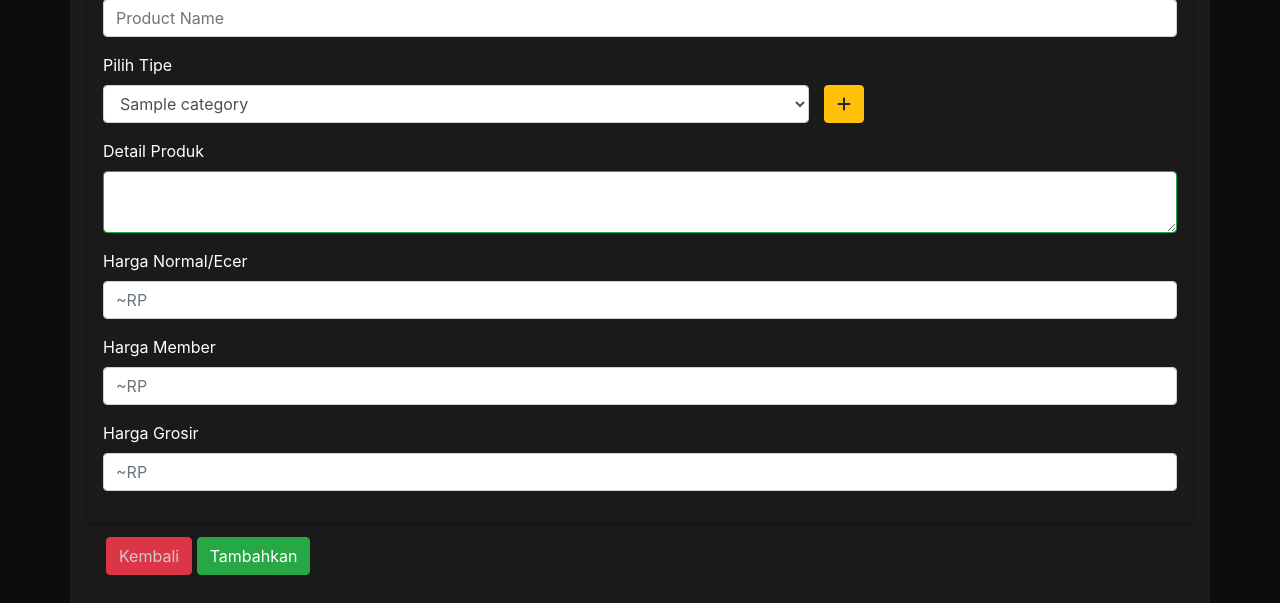
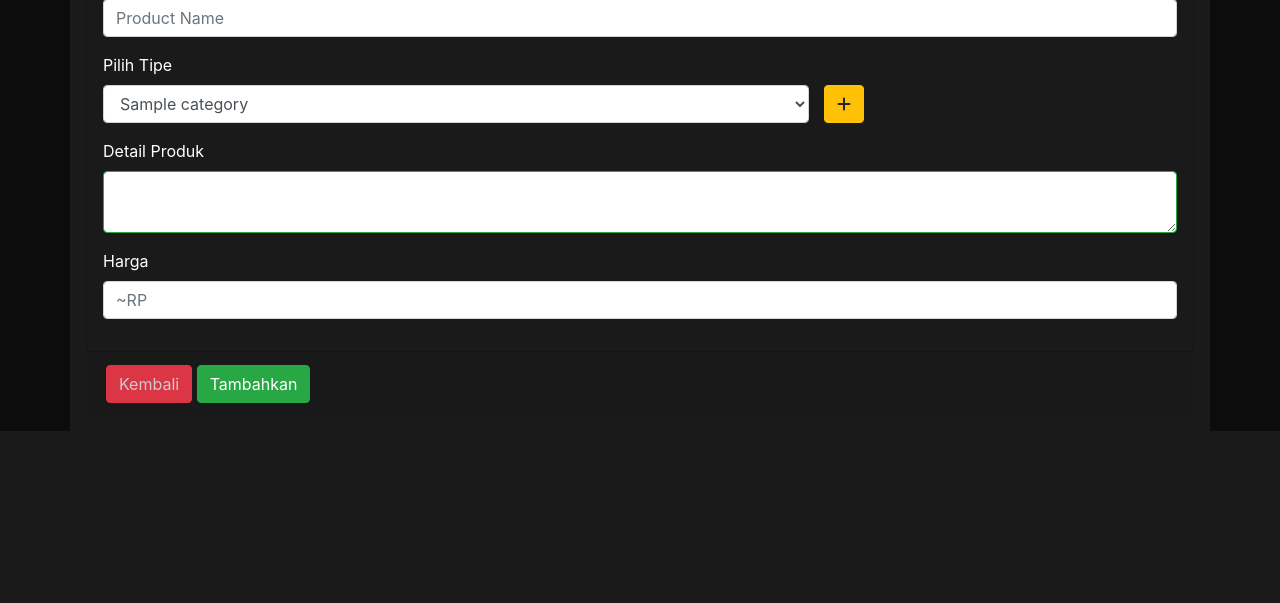
Before and after one commit to huseinfachruddin/waringin, a CodeIgniter app: page /waringin/index.php/product/create in a window 1280 px wide. Shown: the part 724-1327 px from the top of the page. After the commit the page ends 1155 px from the top, so only its background shows below. Run offline with CodeIgniter, Linux system fonts and the light colour scheme; the visitor is signed in with stand-in values (Sample User, id 1); tables that the repository leaves empty or names only in its code hold one stand-in row (values such as "Sample post"); some libraries are stand-ins or nearby versions.

Commit message:
banyak sekali perubahan

```diff
--- a/application/config/autoload.php
+++ b/application/config/autoload.php
@@ -89,7 +89,7 @@ $autoload['drivers'] = array();
 |
 |	$autoload['helper'] = array('url', 'file');
 */
-$autoload['helper'] = array('url','file','security');
+$autoload['helper'] = array('url','file','security','xss');
 
 /*
 | -------------------------------------------------------------------
--- a/application/controllers/Auth.php
+++ b/application/controllers/Auth.php
@@ -83,10 +83,10 @@ class Auth extends CI_Controller
        {
            $time=time();
            $data = [
+               'id' => 'U-'.uniqid(),
                'name'=> htmlspecialchars($this->input->post('name', true)),
                'email'=> htmlspecialchars($this->input->post('email', true)),
                'password'=> password_hash($this->input->post('password'),PASSWORD_DEFAULT),
-			   'phone'=> $time,
 			   'img'=> 'default.png',
 			   'role_id' => 2,
                'date_created'=>date('Y-m-d',$time)
--- a/application/controllers/Product.php
+++ b/application/controllers/Product.php
@@ -48,17 +48,29 @@ class Product extends CI_Controller
     {
         $data['user'] = $this->db->get_where('user',['id'=> $this->session->userdata('id')])->row_array();
         $data['category'] = $this->db->get('category')->result();
+        // validation
+        $validation = $this->form_validation;
+        $validation->set_rules($this->_product->rules());
 
         $data['title']="upload product | Waringin";
-
+        $validation = $this->form_validation;
+        $validation->set_rules($this->_product->rules());
+        if ($validation->run()==false) {
         $this->load->view('templates/header', $data);
         $this->load->view('parts/nav', $data);
         $this->load->view('admin/product/create', $data);
         $this->load->view('templates/footer');
+        }else{
+        redirect('product/store');
+        }
     }
 
     public function store()
     {
+        $validation = $this->form_validation;
+        $validation->set_rules($this->_product->rules());
+        if ($validation->run()==true) {
+
             $image=$_FILES['img'];
             $back='product/create';
             $img_name = $this->image($image,$back);
@@ -75,6 +87,12 @@ class Product extends CI_Controller
 
                 $this->session->set_flashdata('message','<div class="alert alert-success">Data berhasil di upload!</div>');
                 redirect('product');
+        }else{
+            $eror = validation_errors('<div class="alert alert-danger alert-dismissible fade show col-12" role="alert">', '<button type="button" class="close" data-dismiss="alert" aria-label="Close"><span aria-hidden="true">&times;</span></button></div>');
+            $this->session->set_flashdata('message',$eror);
+            var_dump(set_value('name'));
+            redirect('product/create');
+        }
     }
     public function update($id=null)
     {
@@ -148,7 +166,6 @@ class Product extends CI_Controller
                 'source_image'  => './assets/images/'.$file_name,
                 'maintain_ratio'=> false,
                 'width'         => 500,
-                'height'        => 300,
                 'new_image'     => './assets/images/tumb/'.$file_name
         );
 
--- /dev/null
+++ b/application/helpers/xss_helper.php
@@ -0,0 +1,6 @@
+<?php
+
+function cetak($str){
+ $hasil=htmlentities($str, ENT_QUOTES, 'UTF-8');
+ return $hasil;
+}
--- a/application/models/_order.php
+++ b/application/models/_order.php
@@ -26,6 +26,8 @@ class _order extends CI_Model
     {
         $this->db->select( 'o.id as id,
                             u.name as name,
+                            u.phone as phone,
+                            u.address as address,
                             COUNT(p.id) as jumlah,
                             SUM(harga_product*amount) as total,
                             date,
@@ -49,7 +51,6 @@ class _order extends CI_Model
                             ');
         $this->db->from('cart as c');
         $this->db->join('order as o', 'c.order_id = o.id','inner');
-        $this->db->join('user as u', 'c.user_id = u.id','inner');
         $this->db->join('product as p', 'c.product_id = p.id','inner');
         $this->db->where('order_id',$id);
 
@@ -70,4 +71,5 @@ class _order extends CI_Model
             return $hasil;
     }
 
+
 }
--- a/application/models/_product.php
+++ b/application/models/_product.php
@@ -3,13 +3,28 @@ defined('BASEPATH') OR exit('No direct script access allowed');
 
 class _product extends CI_Model
 {
+    public function rules()
+{
+    return [
+        ['field' => 'name',
+        'label' => 'Name',
+        'rules' => 'required'],
+
+        ['field' => 'harga',
+        'label' => 'Harga',
+        'rules' => 'numeric|required'],
+
+        ['field' => 'detail',
+        'label' => 'Detail',
+        'rules' => 'required']
+    ];
+}
     public function get($key=null)
     {
         $this->db->select( 'p.id as id,
                             p.name as name,
-                            harga_ecer,
-                            harga_member,
-                            harga_grosir,
+                            harga,
+                            satuan,
                             category_id,
                             c.name as category
                             ');
@@ -28,9 +43,8 @@ class _product extends CI_Model
                             p.name as name,
                             detail,
                             img,
-                            harga_ecer,
-                            harga_member,
-                            harga_grosir,
+                            harga,
+                            satuan,
                             category_id,
                             c.name as category,
                             ');
--- a/application/views/admin/product/create.php
+++ b/application/views/admin/product/create.php
@@ -10,7 +10,7 @@
                 </div>
 
                 <div class="modal-body">
-                <?php echo form_open_multipart('product/store');?>
+                <?php echo form_open_multipart('');?>
                     <div class="modal-content p-3">
                     <div class="form-group ">
                     <label>image</label>
@@ -23,7 +23,7 @@
                     </div>
                         <div class="form-group">
                             <label>Nama Produk</label>
-                            <input type="text" class="form-control" id="name" placeholder="Product Name" name="name">
+                            <input type="text" class="form-control" id="name" placeholder="Product Name" name="name" value="<?= set_value('name'); ?>">
                         </div>
                         <div class="form-group">
                             <label for="type">Pilih Tipe</label>
@@ -54,16 +54,8 @@
 
                          </div>
                         <div class="form-group">
-                            <label>Harga Normal/Ecer</label>
+                            <label>Harga</label>
                             <input type="number" class="form-control" id="name" placeholder="~RP" name="harga_ecer">
-                        </div>
-                        <div class="form-group">
-                            <label>Harga Member</label>
-                            <input type="number" class="form-control" id="name" placeholder="~RP" name="harga_member">
-                        </div>
-                        <div class="form-group">
-                            <label>Harga Grosir</label>
-                            <input type="number" class="form-control" id="name" placeholder="~RP" name="harga_grosir">
                         </div>
 
                 </div>
--- a/application/views/admin/product/index.php
+++ b/application/views/admin/product/index.php
@@ -35,8 +35,8 @@
                                 <th scope="row"><?=$i?></th>
                                 <td><?=$row->name?></td>
                                 <td><?=$row->category?></td>
-                                <td><?=$row->harga_ecer?></td>
-                                <td><?=$row->harga_member?></td>
+                                <td><?=$row->harga?></td>
+
                                 <td>
 
                                     <a href="<?=base_url('product/show/'.$row->id)?>"><i class="fa fa-pencil-alt"></i></a>
--- a/application/views/admin/user/index.php
+++ b/application/views/admin/user/index.php
@@ -32,7 +32,7 @@
 						?>
                             <tr>
                                 <th scope="row"><?=$i?></th>
-                                <td><?=$row->name?></td>
+                                <td><?= cetak($row->name)?></td>
                                 <td><?=$row->email?></td>
                                 <td><?=$row->role?></td>
                                 <td>
```
Also changed, not shown: application/views/admin/product/show.php (+1 -9 lines). Lines whose indentation alone changed are shown as unchanged.
